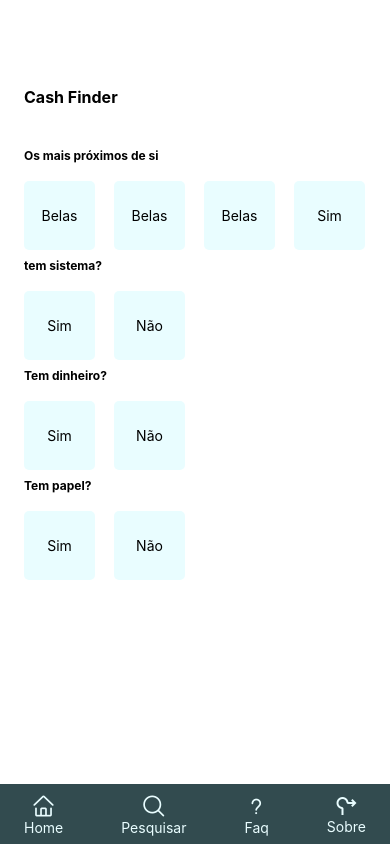
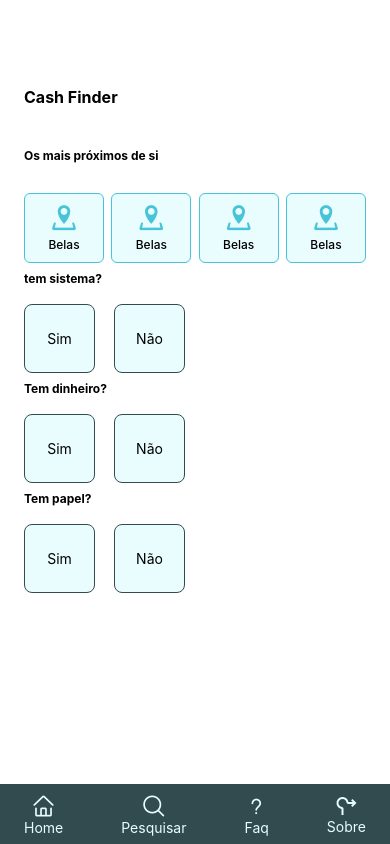
Before and after one commit to helton-evambi/cash-finder, a React Native app: screen /Contribuir in a window 390 px wide. Built offline with nearby package versions, Linux system fonts and the light colour scheme.

Commit message:
change styles

```diff
--- a/screen/contribuir/contribuir.tsx
+++ b/screen/contribuir/contribuir.tsx
@@ -11,6 +11,7 @@ import React from 'react'
 import { CustomButton, CustomInput } from '../../components'
 import { colorPallet } from '../../constants/colors'
 import TabMenu from '../../components/tab-manu'
+import AtmCard from '../../components/atm-card'
 
 const Contribuir = () => {
   return (
@@ -18,19 +19,11 @@ const Contribuir = () => {
       <View style={styles.body}>
         <Text style={styles.nomeApp}>Cash Finder</Text>
         <Text style={styles.texto}>Os mais próximos de si</Text>
-        <View style={styles.caixas}>
-          <TouchableOpacity style={styles.bloco}>
-            <Text>Belas</Text>
-          </TouchableOpacity>
-          <TouchableOpacity style={styles.bloco}>
-            <Text>Belas</Text>
-          </TouchableOpacity>
-          <TouchableOpacity style={styles.bloco}>
-            <Text>Belas</Text>
-          </TouchableOpacity>
-          <TouchableOpacity style={styles.bloco}>
-            <Text>Sim</Text>
-          </TouchableOpacity>
+        <View style={styles.cardAtm}>
+          <AtmCard />
+          <AtmCard />
+          <AtmCard />
+          <AtmCard />
         </View>
         <Text style={styles.texto}>tem sistema?</Text>
         <View style={styles.caixas}>
@@ -79,12 +72,7 @@ const styles = StyleSheet.create({
     flex: 1,
     backgroundColor: 'white',
   },
-  rodape: {
-    width: '100%',
-    height: 79,
-    backgroundColor: '#D9D9D9',
-    marginTop: 98,
-  },
+
   nomeApp: {
     fontSize: 16,
     marginTop: 33,
@@ -96,6 +84,11 @@ const styles = StyleSheet.create({
     marginBottom: 10,
     fontWeight: 'bold',
   },
+  cardAtm: {
+    marginTop: 12,
+    flexDirection: 'row',
+    justifyContent: 'space-between',
+  },
   caixas: {
     flexDirection: 'row',
     alignItems: 'center',
@@ -105,8 +98,10 @@ const styles = StyleSheet.create({
     justifyContent: 'center',
     alignItems: 'center',
     textAlign: 'center',
-    borderRadius: 5,
+    borderRadius: 8,
     backgroundColor: colorPallet.primaryLight,
+    borderWidth: 1,
+    borderColor: colorPallet.secondary,
     height: 69,
     width: 71,
     marginRight: 19,
```
